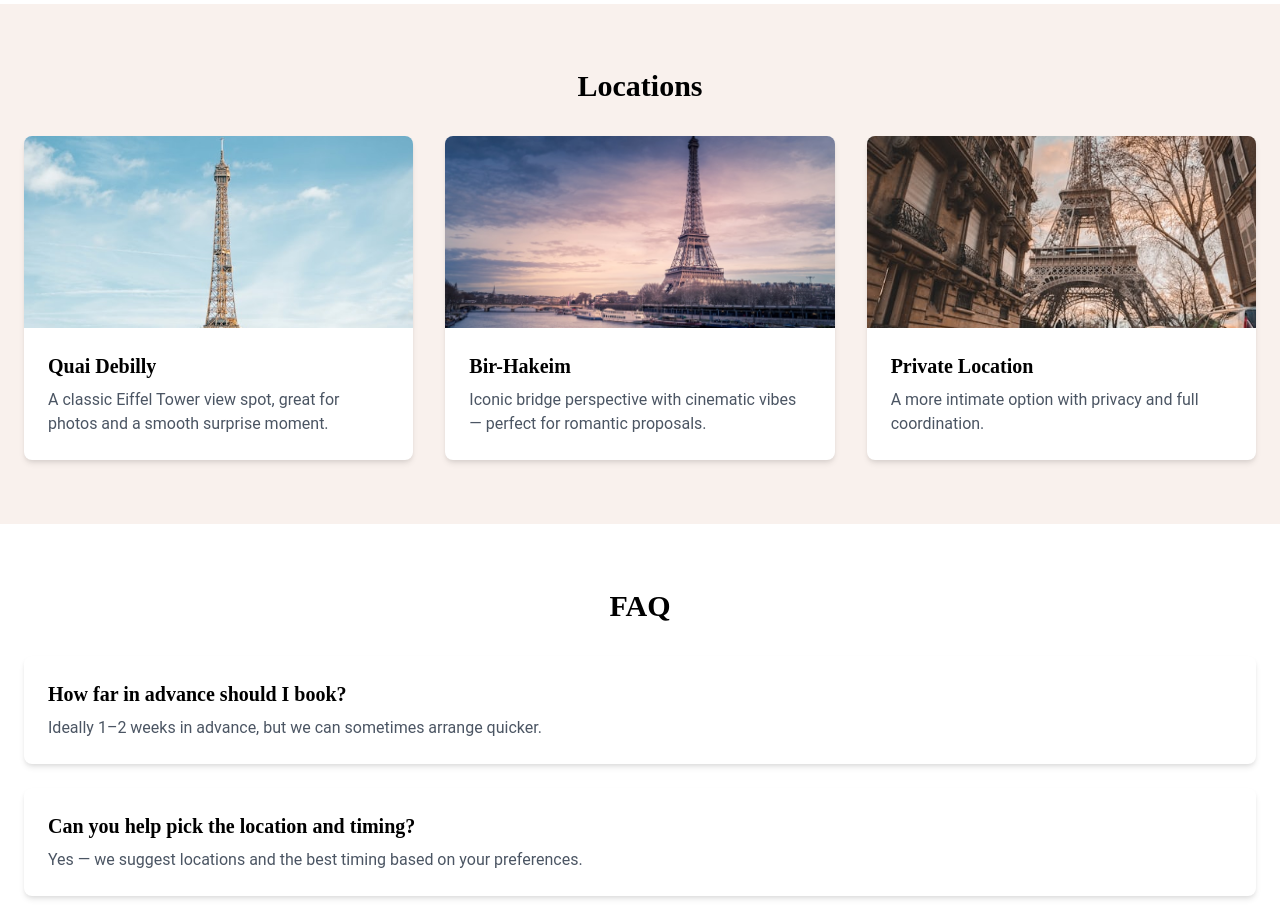
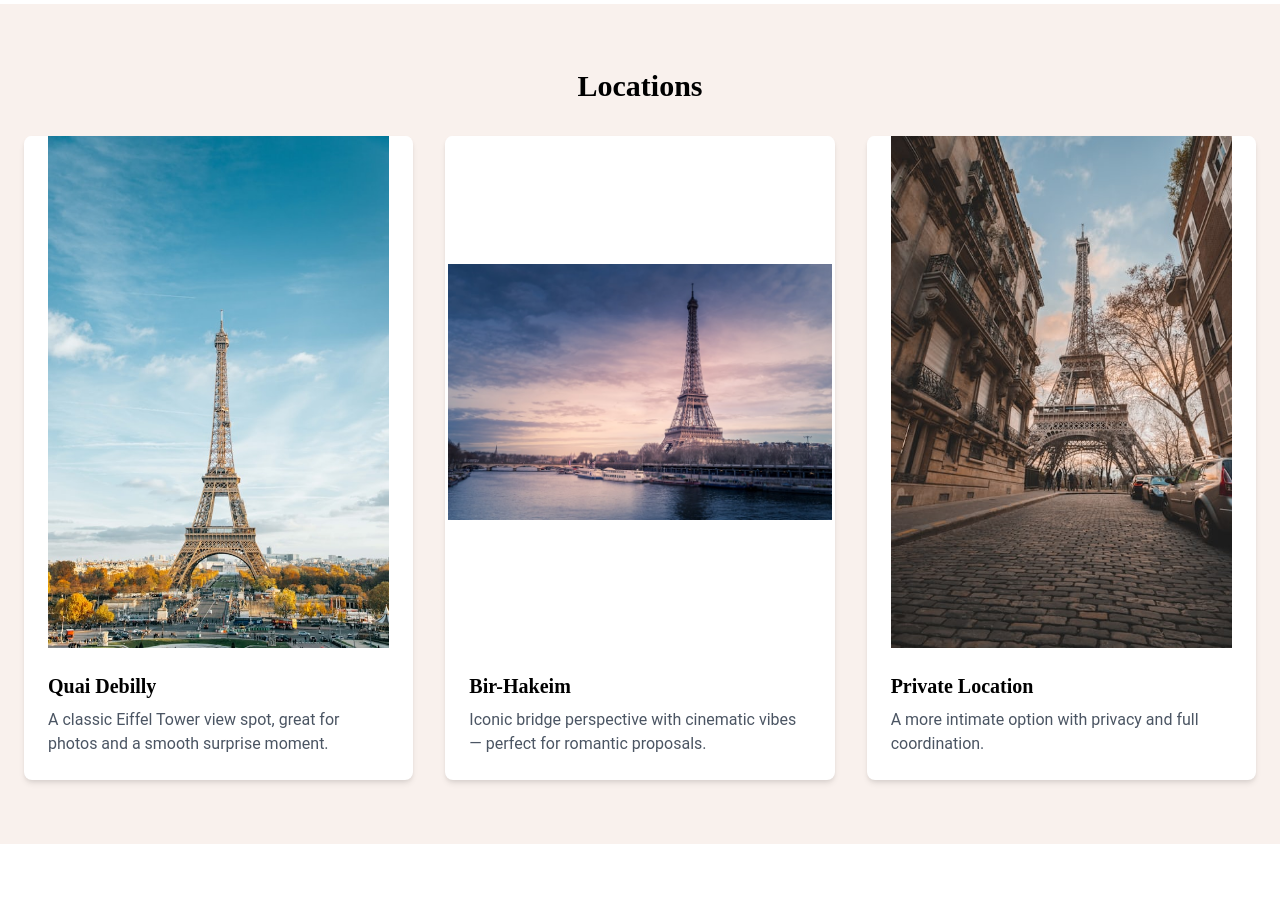
Before and after one commit to Varcolacus/KOZAK, a React (Vite) app in the folder kozak-website/: page / in a window 1280 px wide. Shown: the part 8080-8995 px from the top of the page. Built offline with nearby package versions, Linux system fonts and the light colour scheme; no server answers.

Commit message:
Make location images uncropped

```diff
--- a/kozak-website/src/components/Locations.jsx
+++ b/kozak-website/src/components/Locations.jsx
@@ -11,11 +11,13 @@ const Locations = ({ t }) => {
                 <div className="grid grid-cols-1 md:grid-cols-3 gap-8">
                     {locations.map((loc, idx) => (
                         <div key={idx} className="bg-white rounded-lg shadow-md overflow-hidden">
-                            <img
-                                src={assetUrl(String(loc.image || '').replace(/^\//, ''))}
-                                alt={loc.title}
-                                className="w-full h-48 object-cover"
-                            />
+                            <div className="mx-auto w-full max-w-xs h-72 sm:w-72 sm:max-w-none sm:h-96 md:w-80 md:h-112 lg:w-96 lg:h-128 bg-white overflow-hidden flex items-center justify-center">
+                                <img
+                                    src={assetUrl(String(loc.image || '').replace(/^\//, ''))}
+                                    alt={loc.title}
+                                    className="max-w-full max-h-full object-contain"
+                                />
+                            </div>
                             <div className="p-6">
                                 <h3 className="text-xl font-semibold font-playfair mb-2">{loc.title}</h3>
                                 <p className="text-gray-600">{loc.text}</p>
```
